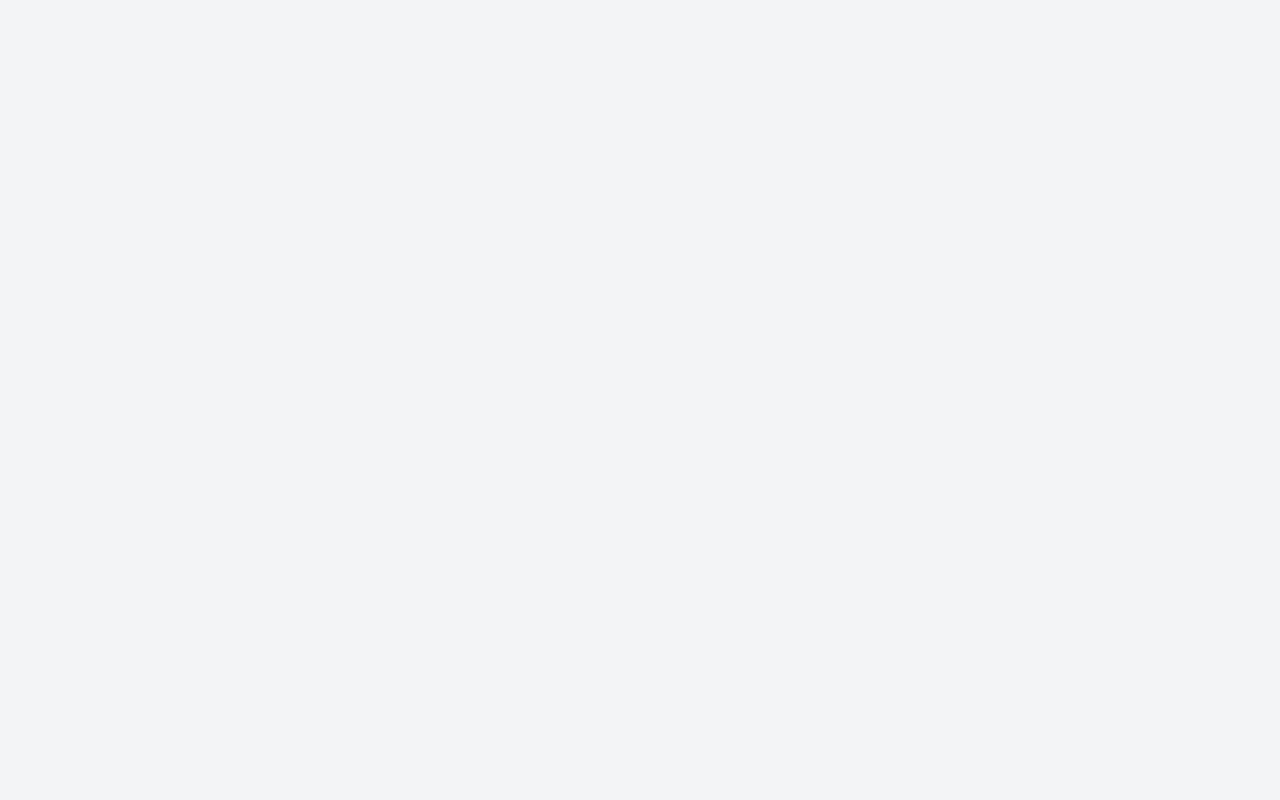
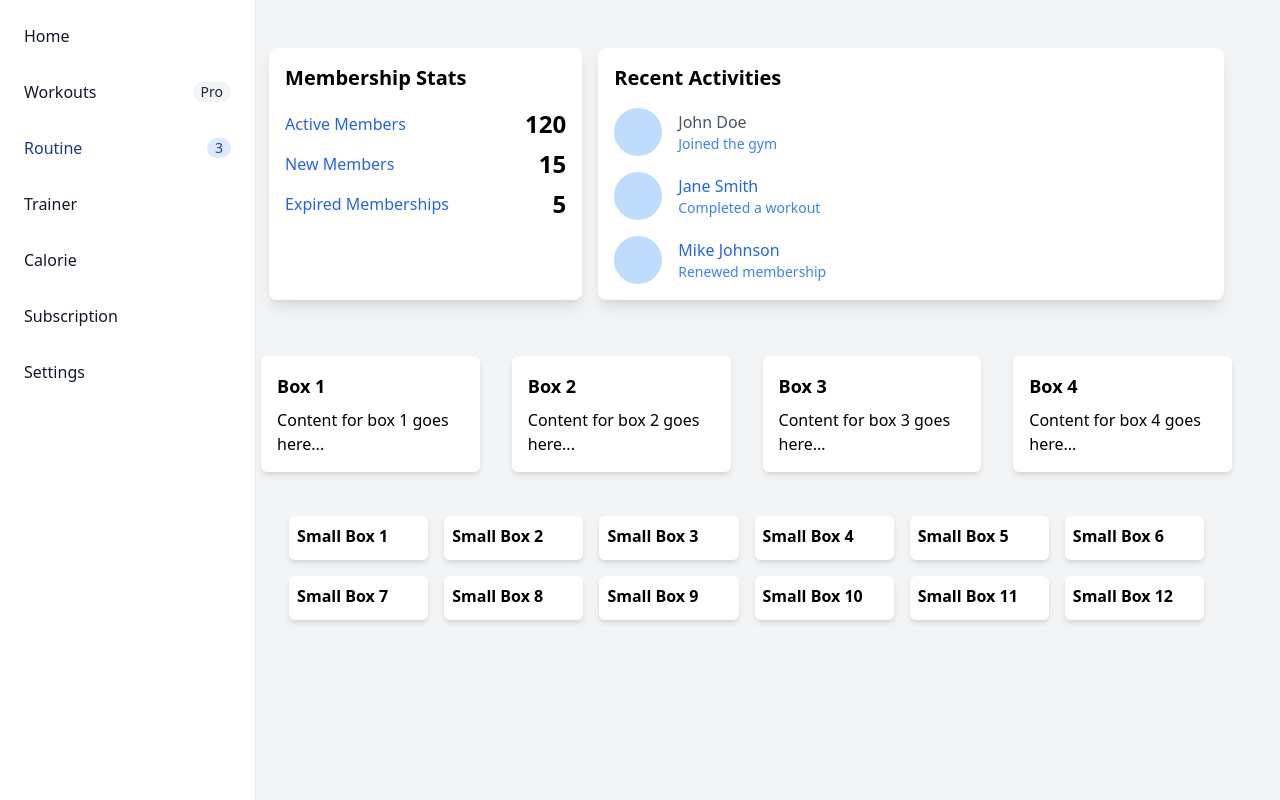
Before and after one commit to sani0010/Gym, a Django app: page / in a window 1280 px wide. Before the commit the page is empty. Run offline with Django 5.2, Linux system fonts and the light colour scheme.

Commit message:
workouts

```diff
--- a/SweatandStrength/gymapp/views.py
+++ b/SweatandStrength/gymapp/views.py
@@ -61,7 +61,7 @@
         # Login the user
         login(request, user)
         messages.success(request, "You have been successfully logged in")
-        return redirect("navbar")
+        return redirect("base")
 
 
     return render(request, "login.html")
--- a/SweatandStrength/theme/templates/base.html
+++ b/SweatandStrength/theme/templates/base.html
@@ -1,29 +1,25 @@
-{% load static %}
 <!DOCTYPE html>
 <html lang="en">
-
 <head>
     <meta charset="UTF-8">
     <meta name="viewport" content="width=device-width, initial-scale=1.0">
     <link href="https://cdn.jsdelivr.net/npm/tailwindcss@2.2.19/dist/tailwind.min.css" rel="stylesheet">
 </head>
 
-<body class="bg-gray-100 flex items-center justify-center min-h-screen">
-    <div class="container mx-auto p-4">
-        <!-- App Header -->
-        <h1 class="text-4xl font-bold mb-8"></h1>
-
-
-        <!-- Content Block -->
-        <div class="content flex items-center justify-center">
-            {% block content %}
-            {% endblock %}
-
+<body class="bg-gray-100 min-h-screen">
+    <div class="flex">
+        <!-- Left sidebar -->
+        <div class="w-64 bg-white p-4">
+            {% include 'navbar.html' %}
         </div>
 
-
-
+        <!-- Main content -->
+        <div class="flex-grow bg-slate-950 p-4">
+            <h1 class="text-4xl font-bold mb-8"></h1>
+            <div class="content">
+                {% include 'dashboard.html' %}
+            </div>
+        </div>
     </div>
 </body>
-
 </html>
--- /dev/null
+++ b/SweatandStrength/theme/templates/dashboard.html
@@ -0,0 +1,170 @@
+<!DOCTYPE html>
+<html lang="en">
+
+<head>
+    <meta charset="UTF-8">
+    <meta name="viewport" content="width=device-width, initial-scale=1.0">
+    <link href="https://cdn.jsdelivr.net/npm/tailwindcss@2.2.19/dist/tailwind.min.css" rel="stylesheet">
+    <title>Home Page</title>
+</head>
+<div class="flex flex-col md:flex-row mx-10 mb-10">
+    <div class="w-full md:w-1/3 bg-white shadow-lg rounded-lg p-4">
+      <h2 class="text-xl font-semibold mb-4">Membership Stats</h2>
+      <div class="flex items-center justify-between mb-2">
+        <div class="text-blue-600">Active Members</div>
+        <div class="text-2xl font-bold">120</div>
+      </div>
+      <div class="flex items-center justify-between mb-2">
+        <div class="text-blue-600">New Members</div>
+        <div class="text-2xl font-bold">15</div>
+      </div>
+      <div class="flex items-center justify-between">
+        <div class="text-blue-600">Expired Memberships</div>
+        <div class="text-2xl font-bold">5</div>
+      </div>
+    </div>
+    <div class="w-full md:w-2/3 bg-white shadow-lg rounded-lg p-4 ml-0 md:ml-4 mt-4 md:mt-0">
+      <h2 class="text-xl font-semibold mb-4">Recent Activities</h2>
+      <div class="flex items-center mb-4">
+        <div class="w-12 h-12 bg-blue-200 rounded-full mr-4"></div>
+        <div>
+          <div class="text-gray-600">John Doe</div>
+          <div class="text-sm text-blue-500">Joined the gym</div>
+        </div>
+      </div>
+      <div class="flex items-center mb-4">
+        <div class="w-12 h-12 bg-blue-200 rounded-full mr-4"></div>
+        <div>
+          <div class="text-blue-600">Jane Smith</div>
+          <div class="text-sm text-blue-500">Completed a workout</div>
+        </div>
+      </div>
+      <div class="flex items-center">
+        <div class="w-12 h-12 bg-blue-200 rounded-full mr-4"></div>
+        <div>
+          <div class="text-blue-600">Mike Johnson</div>
+          <div class="text-sm text-blue-500">Renewed membership</div>
+        </div>
+      </div>
+    </div>
+  </div>
+
+
+
+<body class="bg-gray-200">
+
+    <div class="container mx-auto p-4">
+
+        <!-- App Header -->
+        <div class="flex flex-wrap mb-11">
+
+            <!-- Large Boxes -->
+            <div class="w-full md:w-1/2 lg:w-1/4 px-4 mb-5 lg:mb-0">
+                <div class="bg-white p-4 rounded-md shadow-md">
+                    <h2 class="text-lg font-semibold mb-2">Box 1</h2>
+                    <p>Content for box 1 goes here...</p>
+                </div>
+            </div>
+            <div class="w-full md:w-1/2 lg:w-1/4 px-4 mb-5 lg:mb-0">
+                <div class="bg-white p-4 rounded-md shadow-md">
+                    <h2 class="text-lg font-semibold mb-2">Box 2</h2>
+                    <p>Content for box 2 goes here...</p>
+                </div>
+            </div>
+            <div class="w-full md:w-1/2 lg:w-1/4 px-4 mb-5 lg:mb-0">
+                <div class="bg-white p-4 rounded-md shadow-md">
+                    <h2 class="text-lg font-semibold mb-2">Box 3</h2>
+                    <p>Content for box 3 goes here...</p>
+                </div>
+            </div>
+            <div class="w-full md:w-1/2 lg:w-1/4 px-4 mb-5 lg:mb-0">
+                <div class="bg-white p-4 rounded-md shadow-md">
+                    <h2 class="text-lg font-semibold mb-2">Box 4</h2>
+                    <p>Content for box 4 goes here...</p>
+                </div>
+            </div>
+
+
+        </div>
+        <div class="flex flex-wrap px-9 ">
+                    <!-- Small Boxes -->
+                    <div class="w-full sm:w-1/2 md:w-1/3 lg:w-1/6 px-2 mb-4">
+                        <div class="bg-white p-2 rounded-md shadow-md">
+                            <h2 class="text-base font-semibold mb-1">Small Box 1</h2>
+
+                        </div>
+                    </div>
+                    <div class="w-full sm:w-1/2 md:w-1/3 lg:w-1/6 px-2 mb-4">
+                        <div class="bg-white p-2 rounded-md shadow-md">
+                            <h2 class="text-base font-semibold mb-1">Small Box 2</h2>
+
+                        </div>
+                    </div>
+                    <!-- Add more small boxes similarly -->
+                    <!-- Small Boxes -->
+                    <div class="w-full sm:w-1/2 md:w-1/3 lg:w-1/6 px-2 mb-4">
+                        <div class="bg-white p-2 rounded-md shadow-md">
+                            <h2 class="text-base font-semibold mb-1">Small Box 3</h2>
+
+                        </div>
+                    </div>
+                    <div class="w-full sm:w-1/2 md:w-1/3 lg:w-1/6 px-2 mb-4">
+                        <div class="bg-white p-2 rounded-md shadow-md">
+                            <h2 class="text-base font-semibold mb-1">Small Box 4</h2>
+
+                        </div>
+                    </div>
+                    <div class="w-full sm:w-1/2 md:w-1/3 lg:w-1/6 px-2 mb-4">
+                        <div class="bg-white p-2 rounded-md shadow-md">
+                            <h2 class="text-base font-semibold mb-1">Small Box 5</h2>
+
+                        </div>
+                    </div>
+                    <div class="w-full sm:w-1/2 md:w-1/3 lg:w-1/6 px-2 mb-4">
+                        <div class="bg-white p-2 rounded-md shadow-md">
+                            <h2 class="text-base font-semibold mb-1">Small Box 6</h2>
+
+                        </div>
+                    </div>
+                    <div class="w-full sm:w-1/2 md:w-1/3 lg:w-1/6 px-2 mb-4">
+                        <div class="bg-white p-2 rounded-md shadow-md">
+                            <h2 class="text-base font-semibold mb-1">Small Box 7</h2>
+
+                        </div>
+                    </div>
+                    <div class="w-full sm:w-1/2 md:w-1/3 lg:w-1/6 px-2 mb-4">
+                        <div class="bg-white p-2 rounded-md shadow-md">
+                            <h2 class="text-base font-semibold mb-1">Small Box 8</h2>
+
+                        </div>
+                    </div>
+                    <div class="w-full sm:w-1/2 md:w-1/3 lg:w-1/6 px-2 mb-4">
+                        <div class="bg-white p-2 rounded-md shadow-md">
+                            <h2 class="text-base font-semibold mb-1">Small Box 9</h2>
+
+                        </div>
+                    </div>
+                    <div class="w-full sm:w-1/2 md:w-1/3 lg:w-1/6 px-2 mb-4">
+                        <div class="bg-white p-2 rounded-md shadow-md">
+                            <h2 class="text-base font-semibold mb-1">Small Box 10</h2>
+
+                        </div>
+                    </div>
+                    <div class="w-full sm:w-1/2 md:w-1/3 lg:w-1/6 px-2 mb-4">
+                        <div class="bg-white p-2 rounded-md shadow-md">
+                            <h2 class="text-base font-semibold mb-1">Small Box 11</h2>
+
+                        </div>
+                    </div>
+                    <div class="w-full sm:w-1/2 md:w-1/3 lg:w-1/6 px-2 mb-4">
+                        <div class="bg-white p-2 rounded-md shadow-md">
+                            <h2 class="text-base font-semibold mb-1">Small Box 12</h2>
+
+                        </div>
+                    </div>
+                </div>
+    </div>
+
+</body>
+
+</html>
--- a/SweatandStrength/theme/templates/login.html
+++ b/SweatandStrength/theme/templates/login.html
@@ -1,6 +1,6 @@
 <!-- login.html -->
 
-{% extends 'base.html' %}
+{% extends 'home.html' %}
 
 
 {% block content %}
--- a/SweatandStrength/theme/templates/navbar.html
+++ b/SweatandStrength/theme/templates/navbar.html
@@ -1,3 +1,4 @@
+{% block navbar %}
 <html lang="en">
 
 <head>
@@ -7,43 +8,45 @@
 </head>
 
 <!-- left_nav.html -->
+
 <aside class="fixed top-0 left-0 h-screen w-64 bg-white border-r border-gray-200 p-4">
     <ul class="space-y-4">
         <li>
-            <a href="#" class="flex items-center p-2 text-gray-900 rounded-lg hover:bg-gray-100">
+            <a href="#" class="flex items-center p-2 text-gray-900 rounded-lg hover:bg-blue-100">
                 <span>Home</span>
             </a>
         </li>
         <li>
-            <a href="#" class="flex items-center p-2 text-gray-900 rounded-lg hover:bg-gray-100">
+            <a href="#" class="flex items-center p-2 text-gray-900 rounded-lg hover:bg-blue-100">
                 <span>Workouts</span>
                 <span class="ml-auto bg-gray-100 text-gray-800 rounded-full px-2 text-sm">Pro</span>
             </a>
         </li>
         <li>
-            <a href="#" class="flex items-center p-2 text-gray-900 rounded-lg hover:bg-gray-100">
+            <a href="#" class="flex items-center p-2 text-blue-900 rounded-lg hover:blue-100">
                 <span>Routine</span>
                 <span class="ml-auto bg-blue-100 text-blue-800 rounded-full px-2 text-sm">3</span>
             </a>
         </li>
         <li>
-            <a href="#" class="flex items-center p-2 text-gray-900 rounded-lg hover:bg-gray-100">
+            <a href="#" class="flex items-center p-2 text-gray-900 rounded-lg hover:bg-blue-100">
                 <span>Trainer</span>
             </a>
         </li>
         <li>
-            <a href="#" class="flex items-center p-2 text-gray-900 rounded-lg hover:bg-gray-100">
+            <a href="#" class="flex items-center p-2 text-gray-900 rounded-lg hover:bg-blue-100">
                 <span>Calorie</span>
             </a>
             <li>
-                <a href="#" class="flex items-center p-2 text-gray-900 rounded-lg hover:bg-gray-100">
+                <a href="#" class="flex items-center p-2 text-gray-900 rounded-lg hover:bg-blue-100">
                     <span>Subscription</span>
                 </a>
                 <li>
-                    <a href="#" class="flex items-center p-2 text-gray-900 rounded-lg hover:bg-gray-100">
+                    <a href="#" class="flex items-center p-2 text-gray-900 rounded-lg hover:bg-blue-100">
                         <span>Settings</span>
                     </a>
 
 
     </ul>
 </aside>
+{% endblock %}
--- a/SweatandStrength/theme/templates/signup.html
+++ b/SweatandStrength/theme/templates/signup.html
@@ -1,6 +1,6 @@
 <!-- signup.html -->
 
-{% extends 'base.html' %}
+{% extends 'home.html' %}
 
 {% block content %}
 
```
Also changed, not shown: SweatandStrength/gymapp/admin.py (+7 -3 lines), SweatandStrength/gymapp/models.py (+29 -3 lines), SweatandStrength/theme/templates/home.html (added, +33 -0 lines), SweatandStrength/db.sqlite3, SweatandStrength/gymapp/migrations/0003_product_remove_trainer_user_productimage.py (added), SweatandStrength/gymapp/migrations/0004_product_user.py (added), SweatandStrength/product-images/397963372_690541542811060_8277648656313098007_n.jpg (added), SweatandStrength/product-images/403399477_292782367081603_6834576542487628972_n.jpg (added), SweatandStrength/products/367395555_317167430759836_597986029406199267_n.jpg (added), SweatandStrength/products/403399477_292782367081603_6834576542487628972_n.jpg (added), SweatandStrength/products/414632951_1108450133500286_1264922554769661407_n.jpg (added), SweatandStrength/products/414632951_1108450133500286_1264922554769661407_n_vNfYvg1.jpg (added), SweatandStrength/user_4/403399477_292782367081603_6834576542487628972_n.jpg (added).
